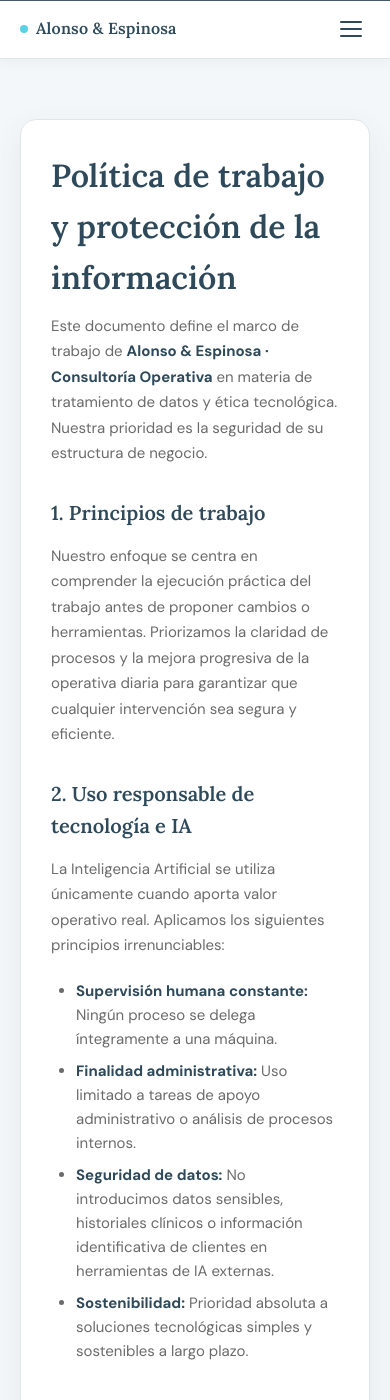
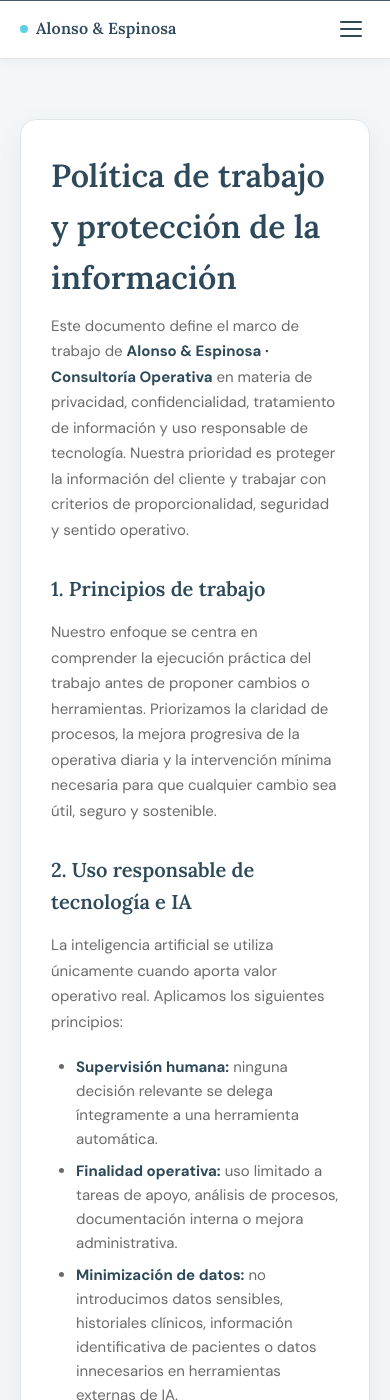
Before and after one commit to alauriela/alonsoespinosa-web, a Jekyll site: the page privacidad/index.html, which Jekyll copies as it is, in a window 390 px wide and 1400 px high. Built offline with Jekyll 4.4.1, drawn with Linux system fonts in a browser that asks for light colours; some of the changed text lies outside the part shown.

Commit message:
Actualizar privacidad y navegacion legal

```diff
--- a/privacidad/index.html
+++ b/privacidad/index.html
@@ -15,13 +15,13 @@
   <meta name="robots" content="index, follow">
   <link rel="canonical" href="https://www.alonsoespinosa.com/privacidad/" />
 
-  <title>Política de Privacidad · Alonso & Espinosa</title>
-  <meta name="description" content="Política de privacidad y protección de datos de Alonso & Espinosa. Compromiso con la confidencialidad y el cumplimiento del RGPD." />
+  <title>Privacidad y Protección de la Información · Alonso & Espinosa</title>
+  <meta name="description" content="Política de trabajo, privacidad y protección de la información de Alonso & Espinosa. Confidencialidad, minimización de datos y uso responsable de tecnología e IA." />
 
-  <meta property="og:title" content="Política de Privacidad · Alonso & Espinosa" />
-  <meta property="og:description" content="Política de privacidad y protección de datos de Alonso & Espinosa." />
+  <meta property="og:title" content="Privacidad y Protección de la Información · Alonso & Espinosa" />
+  <meta property="og:description" content="Política de trabajo, confidencialidad y protección de la información de Alonso & Espinosa." />
   <meta property="og:type" content="website" />
-  <meta property="og:url" content="https://www.alonsoespinosa.com/privacidad" />
+  <meta property="og:url" content="https://www.alonsoespinosa.com/privacidad/" />
   <meta property="og:image" content="https://www.alonsoespinosa.com/og-image-impactful.png" />
   <meta property="og:image:width" content="1200" />
   <meta property="og:image:height" content="630" />
@@ -35,374 +35,72 @@
   <link href="https://fonts.googleapis.com/css2?family=Lora:ital,wght@0,400;0,600;1,400&family=DM+Sans:wght@300;400;500;600;700&display=swap" rel="stylesheet">
 
   <style>
-    :root {
-      --bg: #f4f7f9;
-      --card: #ffffff;
-      --text: #1a1a1a;
-      --muted: #6b6b6b;
-      --line: #dfe6e9;
-      --accent: #2E4A5A;
-      --accent2: #3E6B7B;
-      --celeste: #5AD1E5;
-      --accent-bg: #eef3fd;
-      --warm: #f2ede6;
-      --sans: 'DM Sans', system-ui, sans-serif;
-      --serif: 'Lora', Georgia, serif;
-      --r: 16px;
-      --max: 1060px;
-      --shadow: 0 10px 30px rgba(46, 74, 90, 0.08);
-    }
-
-    * {
-      box-sizing: border-box;
-      margin: 0;
-      padding: 0;
-    }
-
-    html {
-      scroll-behavior: smooth;
-    }
-
-    body {
-      font-family: var(--sans);
-      color: var(--text);
-      background: var(--bg);
-      line-height: 1.6;
-      font-size: 16px;
-    }
-
-    a {
-      color: inherit;
-      text-decoration: none;
-    }
-
-    .wrap {
-      max-width: var(--max);
-      margin: 0 auto;
-      padding: 0 20px;
-    }
-
-    /* NAV */
-    nav {
-      position: sticky;
-      top: 0;
-      z-index: 100;
-      background: rgba(255, 255, 255, .95);
-      backdrop-filter: blur(12px);
-      border-bottom: 1px solid var(--line);
-      box-shadow: 0 2px 12px rgba(46, 74, 90, 0.06);
-    }
-
-    .nav-inner {
-      display: flex;
-      align-items: center;
-      justify-content: space-between;
-      max-width: var(--max);
-      margin: 0 auto;
-      padding: 0 20px;
-      height: 58px;
-      gap: 16px;
-    }
-
-    .brand {
-      display: flex;
-      align-items: center;
-      gap: 8px;
-      font-family: var(--serif);
-      font-weight: 600;
-      font-size: 16px;
-      letter-spacing: .01em;
-      color: var(--accent);
-    }
-
-    .brand-dot {
-      width: 8px;
-      height: 8px;
-      border-radius: 50%;
-      background: var(--celeste);
-      flex-shrink: 0;
-    }
-
-    .nav-links {
-      display: flex;
-      gap: 4px;
-      align-items: center;
-      flex-wrap: wrap;
-    }
-
-    .nav-links a {
-      font-size: 13.5px;
-      color: var(--muted);
-      padding: 6px 10px;
-      border-radius: 8px;
-      transition: .15s;
-      white-space: nowrap;
-    }
-
-    .nav-links a:hover {
-      color: var(--accent);
-      background: var(--accent-bg);
-    }
-
-    .nav-cta {
-      background: var(--accent);
-      color: #fff !important;
-      padding: 8px 18px !important;
-      border-radius: 999px !important;
-      font-weight: 600;
-      font-size: 13px !important;
-      letter-spacing: .01em;
-      box-shadow: 0 2px 8px rgba(46, 74, 90, 0.18);
-      transition: .15s !important;
-    }
-
-    .nav-cta:hover {
-      background: var(--accent2) !important;
-      color: #fff !important;
-      transform: translateY(-1px);
-      box-shadow: 0 4px 14px rgba(46, 74, 90, 0.22) !important;
-    }
-
-    /* MENÚ HAMBURGUESA MÓVIL */
-    .nav-hamburger {
-      display: none;
-      flex-direction: column;
-      gap: 5px;
-      cursor: pointer;
-      padding: 8px;
-      border: none;
-      background: transparent;
-    }
-
-    .nav-hamburger span {
-      width: 22px;
-      height: 2px;
-      background: var(--accent);
-      border-radius: 2px;
-      transition: .2s;
-    }
-
-    .nav-mobile {
-      display: none;
-      flex-direction: column;
-      gap: 2px;
-      padding: 12px 20px 16px;
-      border-top: 1px solid var(--line);
-      background: #fff;
-    }
-
-    .nav-mobile a {
-      font-size: 14px;
-      color: var(--muted);
-      padding: 8px 12px;
-      border-radius: 8px;
-      transition: .15s;
-    }
-
-    .nav-mobile a:hover {
-      color: var(--accent);
-      background: var(--accent-bg);
-    }
-
-    .nav-mobile .nav-cta {
-      background: var(--accent) !important;
-      color: #fff !important;
-      text-align: center;
-      margin-top: 6px;
-      padding: 10px 18px !important;
-      font-weight: 600;
-    }
-
-    .nav-mobile.open {
-      display: flex;
-    }
-
-    @media (max-width: 900px) {
-      .nav-links {
-        display: none;
-      }
-      .nav-hamburger {
-        display: flex;
-      }
-    }
-
-    /* CONTENIDO LEGAL */
-    .legal-container {
-      max-width: 800px;
-      margin: 60px auto;
-      background: var(--card);
-      border-radius: var(--r);
-      box-shadow: var(--shadow);
-      overflow: hidden;
-      border: 1px solid var(--line);
-    }
-
-    .legal-header {
-      padding: 40px 40px 0 40px;
-    }
-
-    .legal-header h1 {
-      font-family: var(--serif);
-      font-size: 32px;
-      font-weight: 600;
-      color: var(--accent);
-      margin-bottom: 10px;
-    }
-
-    .legal-content {
-      padding: 0 40px 40px 40px;
-    }
-
-    .legal-content p {
-      margin-bottom: 20px;
-      color: var(--muted);
-      font-size: 15px;
-      line-height: 1.7;
-    }
-
-    .legal-content h2 {
-      font-family: var(--serif);
-      font-size: 20px;
-      font-weight: 600;
-      color: var(--accent);
-      margin: 30px 0 15px 0;
-    }
-
-    .legal-content strong {
-      color: var(--accent);
-    }
-
-    .legal-content ul {
-      margin-bottom: 20px;
-      padding-left: 25px;
-    }
-
-    .legal-content li {
-      color: var(--muted);
-      font-size: 15px;
-      margin-bottom: 8px;
-    }
-
-    .back-link {
-      display: inline-block;
-      margin-top: 20px;
-      color: var(--celeste);
-      font-weight: 600;
-      font-size: 13px;
-      transition: 0.2s;
-    }
-
-    .back-link:hover {
-      color: var(--accent);
-      transform: translateX(-4px);
-    }
-
-    /* FOOTER */
-    footer {
-      border-top: 1px solid var(--line);
-      padding: 28px 0;
-      margin-top: 24px;
-      background: #fff;
-    }
-
-    .footer-inner {
-      display: flex;
-      justify-content: space-between;
-      align-items: center;
-      flex-wrap: wrap;
-      gap: 14px;
-    }
-
-    .footer-brand {
-      font-family: var(--serif);
-      font-size: 14px;
-      font-weight: 600;
-      color: var(--accent);
-    }
-
-    .footer-links {
-      display: flex;
-      gap: 16px;
-      align-items: center;
-      flex-wrap: wrap;
-    }
-
-    .footer-links a {
-      font-size: 12.5px;
-      color: var(--muted);
-    }
-
-    .footer-links a:hover {
-      color: var(--accent);
-    }
-
-    .footer-bottom {
-      margin-top: 14px;
-      padding-top: 14px;
-      border-top: 1px solid var(--line);
-      display: flex;
-      justify-content: space-between;
-      font-size: 11.5px;
-      color: var(--muted);
-    }
-
-    @media (max-width: 850px) {
-      .nav-links {
-        display: none;
-      }
-      .legal-header {
-        padding: 30px 30px 0 30px;
-      }
-      .legal-content {
-        padding: 0 30px 30px 30px;
-      }
-      .footer-inner {
-        flex-direction: column;
-        align-items: flex-start;
-      }
-      .footer-bottom {
-        flex-direction: column;
-        gap: 4px;
-      }
-    }
-
-    .sticky-bar {
-      position: fixed; top: -60px; left: 0; width: 100%; background: var(--accent); color: #fff;
-      padding: 10px 0; z-index: 1000; transition: top 0.3s; border-bottom: 1px solid rgba(255,255,255,0.1);
-    }
-    .sticky-bar.visible { top: 0; }
-    .sticky-inner { display: flex; justify-content: space-between; align-items: center; gap: 10px; }
-    .sticky-inner span { font-size: 13px; font-weight: 500; }
-    .btn-sticky {
-      background: var(--celeste); color: var(--accent); padding: 6px 14px; border-radius: 999px;
-      font-size: 12px; font-weight: 700; transition: 0.2s;
-    }
-    .btn-sticky:hover { background: #fff; transform: scale(1.05); }
-    @media(max-width: 600px) { .sticky-inner span { font-size: 11px; } .btn-sticky { padding: 4px 10px; font-size: 10px; } }
-
+    :root { --bg:#f4f7f9; --card:#ffffff; --text:#1a1a1a; --muted:#6b6b6b; --line:#dfe6e9; --accent:#2E4A5A; --accent2:#3E6B7B; --celeste:#5AD1E5; --accent-bg:#eef3fd; --warm:#f2ede6; --sans:'DM Sans',system-ui,sans-serif; --serif:'Lora',Georgia,serif; --r:16px; --max:1060px; --shadow:0 10px 30px rgba(46,74,90,.08); }
+    *{box-sizing:border-box;margin:0;padding:0}
+    html{scroll-behavior:smooth}
+    body{font-family:var(--sans);color:var(--text);background:var(--bg);line-height:1.6;font-size:16px}
+    a{color:inherit;text-decoration:none}
+    .wrap{max-width:var(--max);margin:0 auto;padding:0 20px}
+    nav{position:sticky;top:0;z-index:100;background:rgba(255,255,255,.95);backdrop-filter:blur(12px);border-bottom:1px solid var(--line);box-shadow:0 2px 12px rgba(46,74,90,.06)}
+    .nav-inner{display:flex;align-items:center;justify-content:space-between;max-width:var(--max);margin:0 auto;padding:0 20px;height:58px;gap:16px}
+    .brand{display:flex;align-items:center;gap:8px;font-family:var(--serif);font-weight:600;font-size:16px;letter-spacing:.01em;color:var(--accent)}
+    .brand-dot{width:8px;height:8px;border-radius:50%;background:var(--celeste);flex-shrink:0}
+    .nav-links{display:flex;gap:4px;align-items:center;flex-wrap:wrap}
+    .nav-links a{font-size:13.5px;color:var(--muted);padding:6px 10px;border-radius:8px;transition:.15s;white-space:nowrap}
+    .nav-links a:hover{color:var(--accent);background:var(--accent-bg)}
+    .nav-cta{background:var(--accent);color:#fff!important;padding:8px 18px!important;border-radius:999px!important;font-weight:600;font-size:13px!important;letter-spacing:.01em;box-shadow:0 2px 8px rgba(46,74,90,.18);transition:.15s!important}
+    .nav-cta:hover{background:var(--accent2)!important;color:#fff!important;transform:translateY(-1px);box-shadow:0 4px 14px rgba(46,74,90,.22)!important}
+    .nav-hamburger{display:none;flex-direction:column;gap:5px;cursor:pointer;padding:8px;border:none;background:transparent}
+    .nav-hamburger span{width:22px;height:2px;background:var(--accent);border-radius:2px;transition:.2s}
+    .nav-mobile{display:none;flex-direction:column;gap:2px;padding:12px 20px 16px;border-top:1px solid var(--line);background:#fff}
+    .nav-mobile a{font-size:14px;color:var(--muted);padding:8px 12px;border-radius:8px;transition:.15s}
+    .nav-mobile a:hover{color:var(--accent);background:var(--accent-bg)}
+    .nav-mobile .nav-cta{background:var(--accent)!important;color:#fff!important;text-align:center;margin-top:6px;padding:10px 18px!important;font-weight:600}
+    .nav-mobile.open{display:flex}
+    @media(max-width:900px){.nav-links{display:none}.nav-hamburger{display:flex}}
+    .legal-container{max-width:800px;margin:60px auto;background:var(--card);border-radius:var(--r);box-shadow:var(--shadow);overflow:hidden;border:1px solid var(--line)}
+    .legal-header{padding:40px 40px 0 40px}
+    .legal-header h1{font-family:var(--serif);font-size:32px;font-weight:600;color:var(--accent);margin-bottom:10px}
+    .legal-content{padding:0 40px 40px 40px}
+    .legal-content p{margin-bottom:20px;color:var(--muted);font-size:15px;line-height:1.7}
+    .legal-content h2{font-family:var(--serif);font-size:20px;font-weight:600;color:var(--accent);margin:30px 0 15px 0}
+    .legal-content strong{color:var(--accent)}
+    .legal-content ul{margin-bottom:20px;padding-left:25px}
+    .legal-content li{color:var(--muted);font-size:15px;margin-bottom:8px}
+    .back-link{display:inline-block;margin-top:20px;color:var(--celeste);font-weight:600;font-size:13px;transition:.2s}
+    .back-link:hover{color:var(--accent);transform:translateX(-4px)}
+    footer{border-top:1px solid var(--line);padding:28px 0;margin-top:24px;background:#fff}
+    .footer-inner{display:flex;justify-content:space-between;align-items:center;flex-wrap:wrap;gap:14px}
+    .footer-brand{font-family:var(--serif);font-size:14px;font-weight:600;color:var(--accent)}
+    .footer-links{display:flex;gap:16px;align-items:center;flex-wrap:wrap}
+    .footer-links a{font-size:12.5px;color:var(--muted)}
+    .footer-links a:hover{color:var(--accent)}
+    .footer-bottom{margin-top:14px;padding-top:14px;border-top:1px solid var(--line);display:flex;justify-content:space-between;font-size:11.5px;color:var(--muted)}
+    @media(max-width:850px){.legal-header{padding:30px 30px 0}.legal-content{padding:0 30px 30px}.footer-inner{flex-direction:column;align-items:flex-start}.footer-bottom{flex-direction:column;gap:4px}}
+    .sticky-bar{position:fixed;top:-60px;left:0;width:100%;background:var(--accent);color:#fff;padding:10px 0;z-index:1000;transition:top .3s;border-bottom:1px solid rgba(255,255,255,.1)}
+    .sticky-bar.visible{top:0}.sticky-inner{display:flex;justify-content:space-between;align-items:center;gap:10px}.sticky-inner span{font-size:13px;font-weight:500}.btn-sticky{background:var(--celeste);color:var(--accent);padding:6px 14px;border-radius:999px;font-size:12px;font-weight:700;transition:.2s}.btn-sticky:hover{background:#fff;transform:scale(1.05)}
+    @media(max-width:600px){.sticky-inner span{font-size:11px}.btn-sticky{padding:4px 10px;font-size:10px}}
   </style>
 </head>
 <body>
-
   <div id="stickyBar" class="sticky-bar">
     <div class="wrap sticky-inner">
       <span>¿Tu operativa te quita el sueño? Diagnóstico inicial en 10 días.</span>
-      <a href="https://cal.eu/alonso-espinosa/primera-conversacion-exploratoria" target="_blank" class="btn-sticky">Agendar llamada →</a>
+      <a href="https://cal.eu/alonso-espinosa/primera-conversacion-exploratoria" target="_blank" rel="noopener" class="btn-sticky">Agendar llamada →</a>
     </div>
   </div>
-
 
   <nav aria-label="Menú principal">
     <div class="nav-inner">
       <a href="/" class="brand" aria-label="Alonso & Espinosa - Volver al inicio">
         <span class="brand-dot" aria-hidden="true"></span>
-      Alonso & Espinosa
+        Alonso &amp; Espinosa
       </a>
       <div class="nav-links">
-      <a href="#verticales">Sectores</a>
-      <a href="#casos">Casos</a>
-      <a href="#metodologia">Metodología</a>
-      <a href="#equipo">Equipo</a>
+        <a href="/#verticales">Sectores</a>
+        <a href="/#casos">Casos</a>
+        <a href="/#metodologia">Metodología</a>
+        <a href="/#equipo">Equipo</a>
         <a href="/recursos/">Recursos</a>
         <a href="/preguntas-frecuentes/">FAQ</a>
         <a href="/blog/">Blog</a>
@@ -410,16 +108,14 @@
         <a href="https://cal.eu/alonso-espinosa/primera-conversacion-exploratoria" target="_blank" rel="noopener" class="nav-cta" aria-label="Agendar llamada (abre en nueva ventana)">Agendar llamada →</a>
       </div>
       <button class="nav-hamburger" id="hamburger" aria-label="Abrir menú" aria-expanded="false">
-      <span aria-hidden="true"></span>
-      <span aria-hidden="true"></span>
-      <span aria-hidden="true"></span>
+        <span aria-hidden="true"></span><span aria-hidden="true"></span><span aria-hidden="true"></span>
       </button>
     </div>
     <div class="nav-mobile" id="navMobile" role="navigation" aria-label="Menú móvil">
-    <a href="#verticales">Sectores</a>
-    <a href="#casos">Casos</a>
-    <a href="#metodologia">Metodología</a>
-    <a href="#equipo">Equipo</a>
+      <a href="/#verticales">Sectores</a>
+      <a href="/#casos">Casos</a>
+      <a href="/#metodologia">Metodología</a>
+      <a href="/#equipo">Equipo</a>
       <a href="/recursos/">Recursos</a>
       <a href="/preguntas-frecuentes/">FAQ</a>
       <a href="/blog/">Blog</a>
@@ -431,29 +127,29 @@
   <div class="wrap">
     <div class="legal-container">
       <div class="legal-header">
-      <h1> Política de trabajo y protección de la información</h1>
+        <h1>Política de trabajo y protección de la información</h1>
       </div>
       <div class="legal-content">
-      <p>Este documento define el marco de trabajo de <strong>Alonso & Espinosa · Consultoría Operativa</strong> en materia de tratamiento de datos y ética tecnológica. Nuestra prioridad es la seguridad de su estructura de negocio.</p>
+        <p>Este documento define el marco de trabajo de <strong>Alonso &amp; Espinosa · Consultoría Operativa</strong> en materia de privacidad, confidencialidad, tratamiento de información y uso responsable de tecnología. Nuestra prioridad es proteger la información del cliente y trabajar con criterios de proporcionalidad, seguridad y sentido operativo.</p>
 
         <h2>1. Principios de trabajo</h2>
-      <p>Nuestro enfoque se centra en comprender la ejecución práctica del trabajo antes de proponer cambios o herramientas. Priorizamos la claridad de procesos y la mejora progresiva de la operativa diaria para garantizar que cualquier intervención sea segura y eficiente.</p>
+        <p>Nuestro enfoque se centra en comprender la ejecución práctica del trabajo antes de proponer cambios o herramientas. Priorizamos la claridad de procesos, la mejora progresiva de la operativa diaria y la intervención mínima necesaria para que cualquier cambio sea útil, seguro y sostenible.</p>
 
         <h2>2. Uso responsable de tecnología e IA</h2>
-      <p>La Inteligencia Artificial se utiliza únicamente cuando aporta valor operativo real. Aplicamos los siguientes principios irrenunciables:</p>
+        <p>La inteligencia artificial se utiliza únicamente cuando aporta valor operativo real. Aplicamos los siguientes principios:</p>
         <ul>
-        <li><strong>Supervisión humana constante:</strong> Ningún proceso se delega íntegramente a una máquina.</li>
-        <li><strong>Finalidad administrativa:</strong> Uso limitado a tareas de apoyo administrativo o análisis de procesos internos.</li>
-        <li><strong>Seguridad de datos:</strong> No introducimos datos sensibles, historiales clínicos o información identificativa de clientes en herramientas de IA externas.</li>
-        <li><strong>Sostenibilidad:</strong> Prioridad absoluta a soluciones tecnológicas simples y sostenibles a largo plazo.</li>
+          <li><strong>Supervisión humana:</strong> ninguna decisión relevante se delega íntegramente a una herramienta automática.</li>
+          <li><strong>Finalidad operativa:</strong> uso limitado a tareas de apoyo, análisis de procesos, documentación interna o mejora administrativa.</li>
+          <li><strong>Minimización de datos:</strong> no introducimos datos sensibles, historiales clínicos, información identificativa de pacientes o datos innecesarios en herramientas externas de IA.</li>
+          <li><strong>Simplicidad:</strong> priorizamos soluciones comprensibles, mantenibles y proporcionadas al tamaño de cada pyme.</li>
         </ul>
 
-      <h2>3. Confidencialidad y Minimización</h2>
-      <p>Toda información compartida con Alonso & Espinosa se trata bajo estrictos criterios de confidencialidad profesional y no se comparte con terceros bajo ningún concepto.</p>
-      <p>Aplicamos el principio de <strong>minimización de datos</strong>: solo solicitamos la información estrictamente necesaria para el análisis operativo, evitando recopilar datos personales innecesarios.</p>
+        <h2>3. Confidencialidad y minimización</h2>
+        <p>Toda información compartida con Alonso &amp; Espinosa se trata bajo criterios de confidencialidad profesional. No solicitamos más información de la necesaria para realizar el análisis operativo y evitamos recopilar datos personales o sensibles cuando no sean imprescindibles.</p>
+        <p>Cuando sea posible, trabajamos con datos anonimizados, ejemplos ficticios, muestras parciales o documentación sin información identificativa.</p>
 
-      <h2>4. Cumplimiento Normativo</h2>
-      <p>Diseñamos nuestros procesos de consultoría bajo el marco del <strong>RGPD</strong> (Reglamento General de Protección de Datos) y la <strong>LOPDGDD</strong> española. Antes de recomendar o usar cualquier herramienta externa para nuestros clientes, revisamos exhaustivamente sus criterios de seguridad y privacidad.</p>
+        <h2>4. Marco normativo</h2>
+        <p>Nuestro trabajo se diseña teniendo en cuenta el <strong>RGPD</strong> y la <strong>LOPDGDD</strong> española. Las recomendaciones operativas relacionadas con privacidad, protección de datos o herramientas externas no sustituyen el asesoramiento jurídico especializado cuando sea necesario.</p>
 
         <a href="/" class="back-link">← Volver al inicio</a>
       </div>
@@ -462,22 +158,19 @@
 
   <footer>
     <div class="wrap">
-
-      <div class="footer-tools" style="margin: 32px 0; padding: 24px; background: var(--accent-bg); border-radius: 16px; border: 1px solid var(--line);">
-        <h4 style="font-family:var(--serif); font-size:16px; color:var(--accent); margin-bottom:12px;">Herramientas destacadas:</h4>
-        <div style="display:flex; gap:12px; flex-wrap:wrap;">
+      <div class="footer-tools" style="margin:32px 0;padding:24px;background:var(--accent-bg);border-radius:16px;border:1px solid var(--line);">
+        <h4 style="font-family:var(--serif);font-size:16px;color:var(--accent);margin-bottom:12px;">Herramientas destacadas:</h4>
+        <div style="display:flex;gap:12px;flex-wrap:wrap;">
           <a href="/checklist-hosteleria/" class="v-tag" style="margin:0;">Checklist Hostelería</a>
           <a href="/laboratorio/diagnostico/" class="v-tag" style="margin:0;">Diagnóstico Operativo</a>
           <a href="/recursos/" class="v-tag" style="margin:0;">Biblioteca de Recursos</a>
         </div>
       </div>
-
       <div class="footer-inner">
         <div>
-        <div class="footer-brand">Alonso & Espinosa · Consultoría Operativa</div>
-        <div class="footer-sub" style="font-size: 12px; color: var(--muted); margin-top: 4px;">Orden y estructura antes de automatizar</div>
+          <div class="footer-brand">Alonso &amp; Espinosa · Consultoría Operativa</div>
+          <div class="footer-sub" style="font-size:12px;color:var(--muted);margin-top:4px;">Orden y estructura antes de automatizar</div>
         </div>
-
         <div class="footer-links">
           <a href="mailto:operaciones.alonsoespinosa@outlook.com">Email</a>
           <a href="https://cal.eu/alonso-espinosa/primera-conversacion-exploratoria" target="_blank" rel="noopener">Agendar llamada</a>
@@ -518,15 +208,11 @@
         });
       });
     }
-</script>
-
-<script>
     window.addEventListener('scroll', function() {
       const bar = document.getElementById('stickyBar');
       if (window.scrollY > 400) { bar.classList.add('visible'); }
       else { bar.classList.remove('visible'); }
     });
   </script>
-
 </body>
 </html>
```
Also changed, not shown: other parts of privacidad/index.html (+1 -4 lines). Lines whose indentation alone changed are shown as unchanged.
